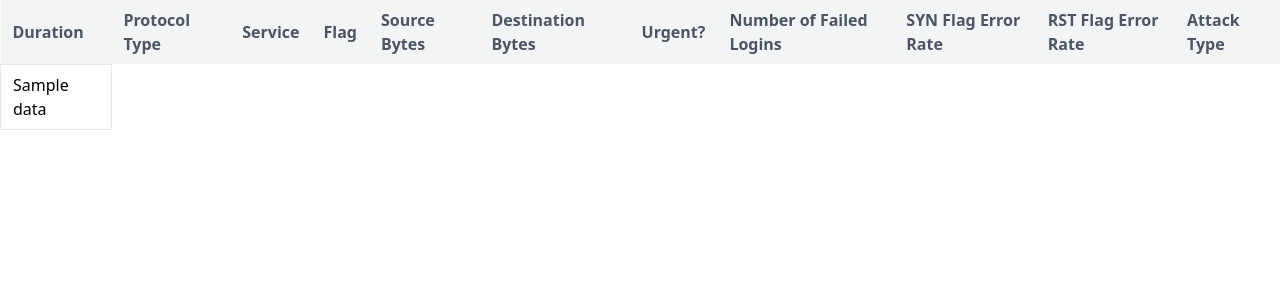
After one commit to Network-Intrusion-Detection-System-BE/NIDS, a Django app: template NIDS/NIDSApp/templates/NIDSApp/results1.html in a window 1280 px wide. The commit adds this page. Shown: the top 300 px of the page. Run offline with Django 5.2, Linux system fonts and the light colour scheme; the template is opened without the code that fills it: most values are stand-ins (such as "Sample title", 1, 10 or a date in 2020); parts of the project's set-up code (start-up, migrations or seed data) failed here and were passed over; some libraries are stand-ins or nearby versions.

Commit message:
HTML Added for Result Page

```diff
--- a/NIDS/NIDS/settings.py
+++ b/NIDS/NIDS/settings.py
@@ -132,7 +132,7 @@ MEDIA_ROOT = BASE_DIR / 'media'
 MEDIA_URL = '/media/'
 
 # CORS Origin
-CORS_ORIGIN_ALLOW_ALL = False
+CORS_ORIGIN_ALLOW_ALL = True
 CORS_ORIGIN_WHITELIST = (
   'http://localhost:8000',
 )
--- /dev/null
+++ b/NIDS/NIDSApp/serializer.py
@@ -0,0 +1,2 @@
+from rest_framework import serializers
+from .models import *
--- /dev/null
+++ b/NIDS/NIDSApp/templates/NIDSApp/results1.html
@@ -0,0 +1,32 @@
+{% extends 'base.html' %}
+{% load static %}
+{% block content %}
+    <div>
+        <table class="table-auto w-full">
+        <thead>
+            <tr class="bg-gray-100 text-gray-600 text-left">
+            <th class="px-3 py-2">Duration</th>
+            <th class="px-3 py-2">Protocol Type</th>
+            <th class="px-3 py-2">Service</th>
+            <th class="px-3 py-2">Flag</th>
+            <th class="px-3 py-2">Source Bytes</th>
+            <th class="px-3 py-2">Destination Bytes</th>
+            <th class="px-3 py-2">Urgent?</th>
+            <th class="px-3 py-2">Number of Failed Logins</th>
+            <th class="px-3 py-2">SYN Flag Error Rate</th>
+            <th class="px-3 py-2">RST Flag Error Rate</th>
+            <th class="px-3 py-2">Attack Type</th>
+            </tr>
+        </thead>
+        <tbody>
+            {% for packet in packets %}
+            <tr>
+                {% for data in packet %}
+                <td class="border px-3 py-2">{{ data }}</td>
+                {% endfor %}
+            </tr>
+            {% endfor %}
+        </tbody>
+        </table>
+    </div>
+{% endblock content %}
--- /dev/null
+++ b/NIDS/templates/base.html
@@ -0,0 +1,13 @@
+{% load static %}
+<!DOCTYPE html>
+<html lang="en">
+<head>
+    <meta charset="UTF-8">
+    <script src="https://cdn.tailwindcss.com"></script>
+    <title>NIDS</title>
+</head>
+<body>
+    {% block content %}
+    {% endblock content %}
+</body>
+</html>
```
Also changed, not shown: NIDS/NIDSApp/views.py (+6 -3 lines), NIDS/templates/index.html (+3 -10 lines).
